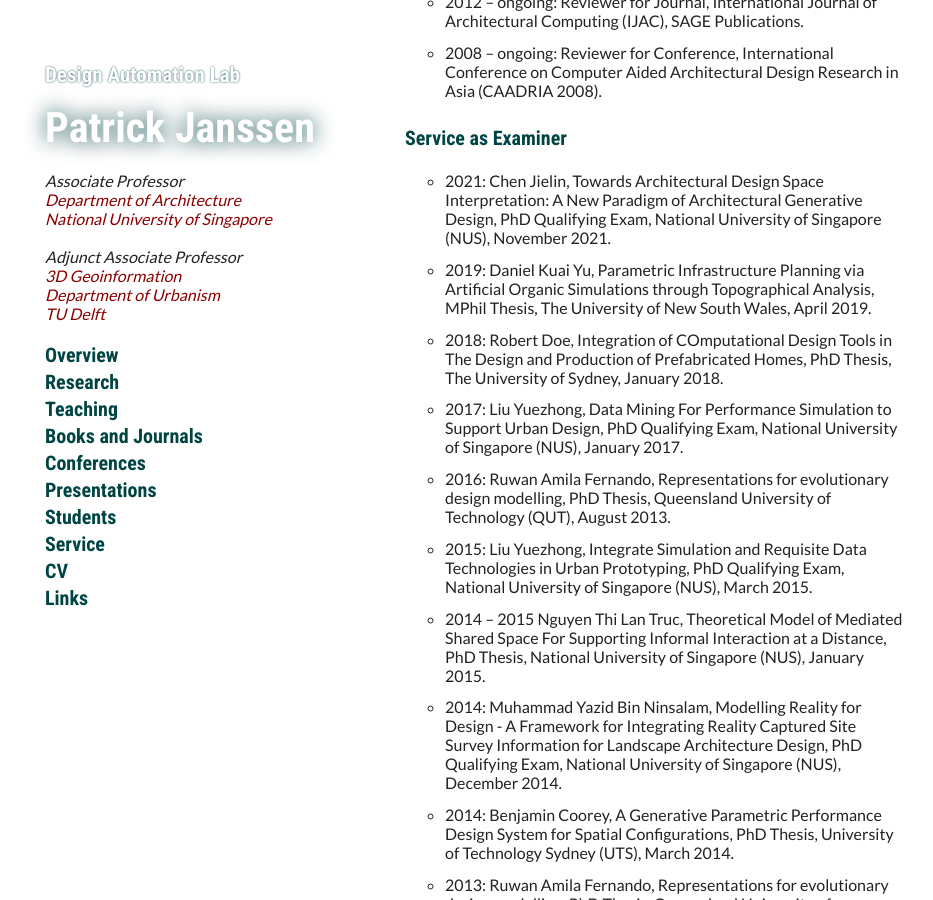
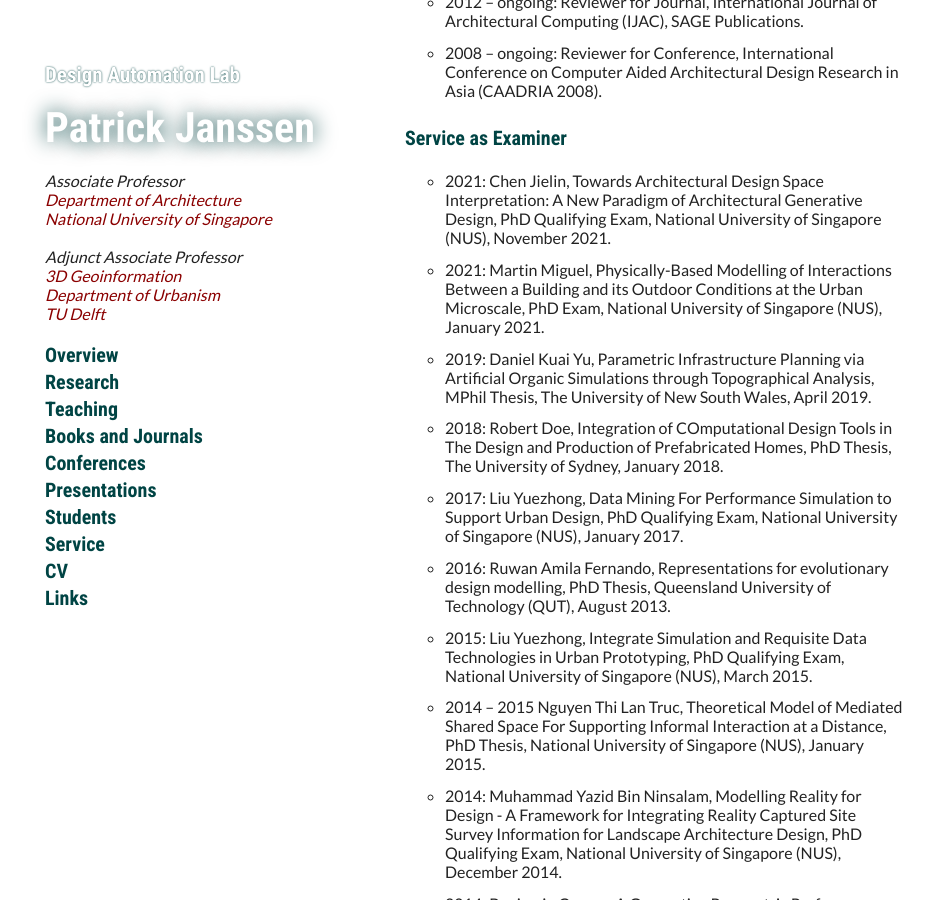
Before and after one commit to phtj/patrick-janssen, a Jekyll site: the page built from pages/service.md, in a window 1280 px wide and 900 px high, scrolled down 1511 px. Shown: the whole window, without its empty margins (165-1098 px from the left). Built offline with Jekyll 4.4.1, drawn with Linux system fonts in a browser that asks for light colours; our own code applies the rules of GitHub Pages for plain Markdown files; a script that is not in the unit is left out.

Commit message:
added images

```diff
--- a/pages/service.md
+++ b/pages/service.md
@@ -57,6 +57,9 @@ title: Service
 - 2021: Chen Jielin, Towards Architectural Design Space Interpretation: A New Paradigm of
   Architectural Generative Design, PhD Qualifying Exam, National University of Singapore (NUS),
   November 2021.
+- 2021: Martin Miguel, Physically-Based Modelling of Interactions Between a Building and its Outdoor
+  Conditions at the Urban Microscale, PhD Exam, National University of Singapore (NUS), January
+  2021.
 - 2019: Daniel Kuai Yu, Parametric Infrastructure Planning via Artificial Organic Simulations
   through Topographical Analysis, MPhil Thesis, The University of New South Wales, April 2019.
 - 2018: Robert Doe, Integration of COmputational Design Tools in The Design and Production of
```
Also changed, not shown: pages/presentations.md (+1 -0 lines), assets/pdf/336348057.png (added), assets/pdf/336348057_sml.png (added), assets/pdf/337784287.png (added), assets/pdf/337784287_sml.png (added), assets/pdf/337807173.png (added), assets/pdf/337807173_sml.png (added), assets/pdf/342959692.png (added), assets/pdf/342959692_sml.png (added), assets/pdf/343311665.png, assets/pdf/343311665_sml.png, assets/pdf/344235561.png (added), assets/pdf/344235561_sml.png (added), assets/pdf/345918816.png (added), 1 more files.
